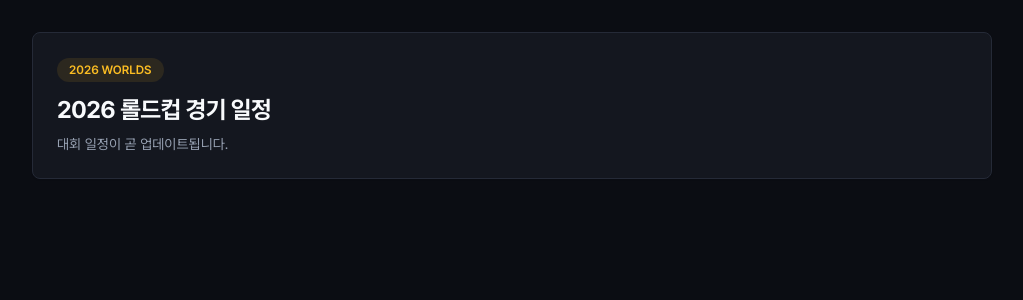
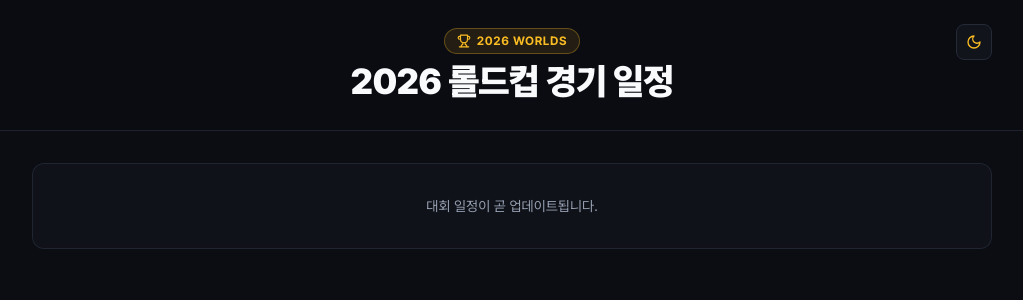
Before and after one commit to hanpla/hanpla-lol-worlds, a Next.js app: page / in a window 1280 px wide. Shown: the top 300 px of the page, without its empty margins (128-1151 px from the left). Built offline with nearby package versions, Linux system fonts and the light colour scheme.

Commit message:
feat(header): implement brand header and theme toggle (TICKET-202)

```diff
--- a/src/app/layout.tsx
+++ b/src/app/layout.tsx
@@ -1,4 +1,5 @@
 import type { Metadata } from "next";
+import { Header } from "@/components/common/header";
 import { ThemeProvider } from "@/components/common/theme-provider";
 import { pretendard } from "@/lib/fonts";
 import { cn } from "@/lib/utils";
@@ -40,6 +41,7 @@ const RootLayout = ({ children }: RootLayoutProps) => {
           disableTransitionOnChange
         >
           <div className="relative flex min-h-screen flex-col">
+            <Header />
             <main className="mx-auto w-full max-w-5xl flex-1 px-4 py-8 sm:px-6 lg:px-8">
               {children}
             </main>
--- a/src/app/page.tsx
+++ b/src/app/page.tsx
@@ -1,14 +1,8 @@
 const HomePage = () => {
   return (
     <div className="w-full">
-      <div className="rounded-lg border border-border bg-card p-6 shadow-sm">
-        <span className="inline-block rounded-full bg-primary/10 px-3 py-1 text-xs font-semibold text-primary">
-          2026 WORLDS
-        </span>
-        <h1 className="mt-3 text-2xl font-bold tracking-tight text-foreground">
-          2026 롤드컵 경기 일정
-        </h1>
-        <p className="mt-2 text-sm text-muted-foreground">대회 일정이 곧 업데이트됩니다.</p>
+      <div className="shadow-xs rounded-xl border border-border/80 bg-card/60 p-8 text-center backdrop-blur-sm">
+        <p className="text-sm text-muted-foreground">대회 일정이 곧 업데이트됩니다.</p>
       </div>
     </div>
   );
--- /dev/null
+++ b/src/components/common/header.tsx
@@ -0,0 +1,39 @@
+import Link from "next/link";
+import { Trophy } from "lucide-react";
+import { ThemeToggle } from "@/components/common/theme-toggle";
+import { cn } from "@/lib/utils";
+
+type HeaderProps = {
+  className?: string;
+};
+
+export const Header = ({ className }: HeaderProps) => {
+  return (
+    <header
+      className={cn(
+        "sticky top-0 z-40 w-full border-b border-border/80 bg-background/85 backdrop-blur-md",
+        className,
+      )}
+    >
+      <div className="relative mx-auto flex max-w-5xl flex-col items-center justify-center px-4 py-5 text-center sm:px-6 sm:py-7 lg:px-8">
+        <div className="absolute right-4 top-4 sm:right-6 sm:top-5 lg:right-8 lg:top-6">
+          <ThemeToggle />
+        </div>
+
+        <Link
+          href="/"
+          className="group flex flex-col items-center transition-opacity hover:opacity-95"
+        >
+          <div className="shadow-xs mb-2 inline-flex items-center gap-1.5 rounded-full border border-primary/30 bg-primary/10 px-3 py-1 text-xs font-bold tracking-wider text-primary">
+            <Trophy className="h-3.5 w-3.5 text-primary" />
+            <span>2026 WORLDS</span>
+          </div>
+
+          <h1 className="text-2xl font-black tracking-tight text-foreground sm:text-3xl md:text-4xl">
+            2026 롤드컵 경기 일정
+          </h1>
+        </Link>
+      </div>
+    </header>
+  );
+};
--- /dev/null
+++ b/src/components/common/theme-toggle.tsx
@@ -0,0 +1,46 @@
+"use client";
+
+import { useEffect, useState } from "react";
+import { Moon, Sun } from "lucide-react";
+import { useTheme } from "next-themes";
+import { cn } from "@/lib/utils";
+
+type ThemeToggleProps = {
+  className?: string;
+};
+
+export const ThemeToggle = ({ className }: ThemeToggleProps) => {
+  const { resolvedTheme, setTheme } = useTheme();
+  const [mounted, setMounted] = useState<boolean>(false);
+
+  useEffect(() => {
+    setMounted(true);
+  }, []);
+
+  const handleToggle = () => {
+    setTheme(resolvedTheme === "dark" ? "light" : "dark");
+  };
+
+  return (
+    <button
+      type="button"
+      onClick={handleToggle}
+      className={cn(
+        "relative inline-flex h-9 w-9 items-center justify-center rounded-lg border border-border bg-card/80 text-foreground backdrop-blur-sm transition-colors hover:bg-muted focus-visible:outline-none focus-visible:ring-2 focus-visible:ring-ring active:scale-95",
+        className,
+      )}
+      aria-label="다크/라이트 테마 전환"
+      title={
+        mounted
+          ? resolvedTheme === "dark"
+            ? "라이트 모드로 전환"
+            : "다크 모드로 전환"
+          : "테마 전환"
+      }
+    >
+      <Sun className="h-4 w-4 rotate-0 scale-100 text-amber-500 transition-all duration-300 dark:-rotate-90 dark:scale-0" />
+      <Moon className="absolute h-4 w-4 rotate-90 scale-0 text-primary transition-all duration-300 dark:rotate-0 dark:scale-100" />
+      <span className="sr-only">테마 전환</span>
+    </button>
+  );
+};
```
